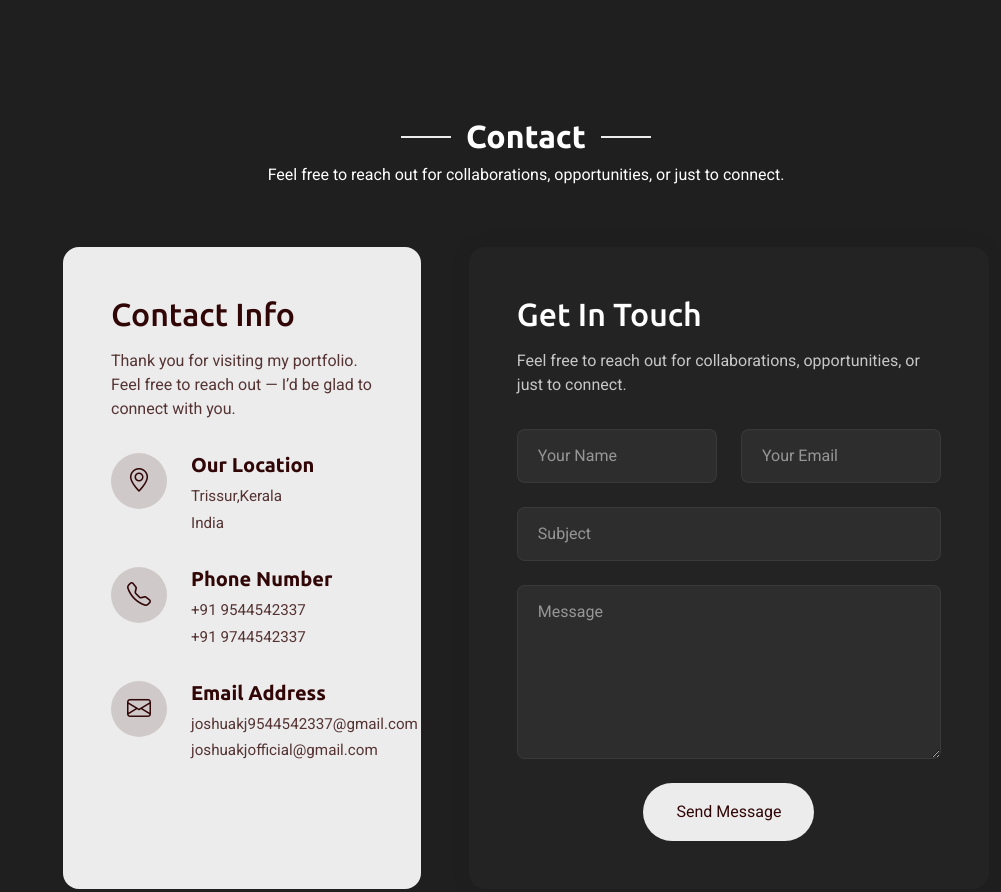
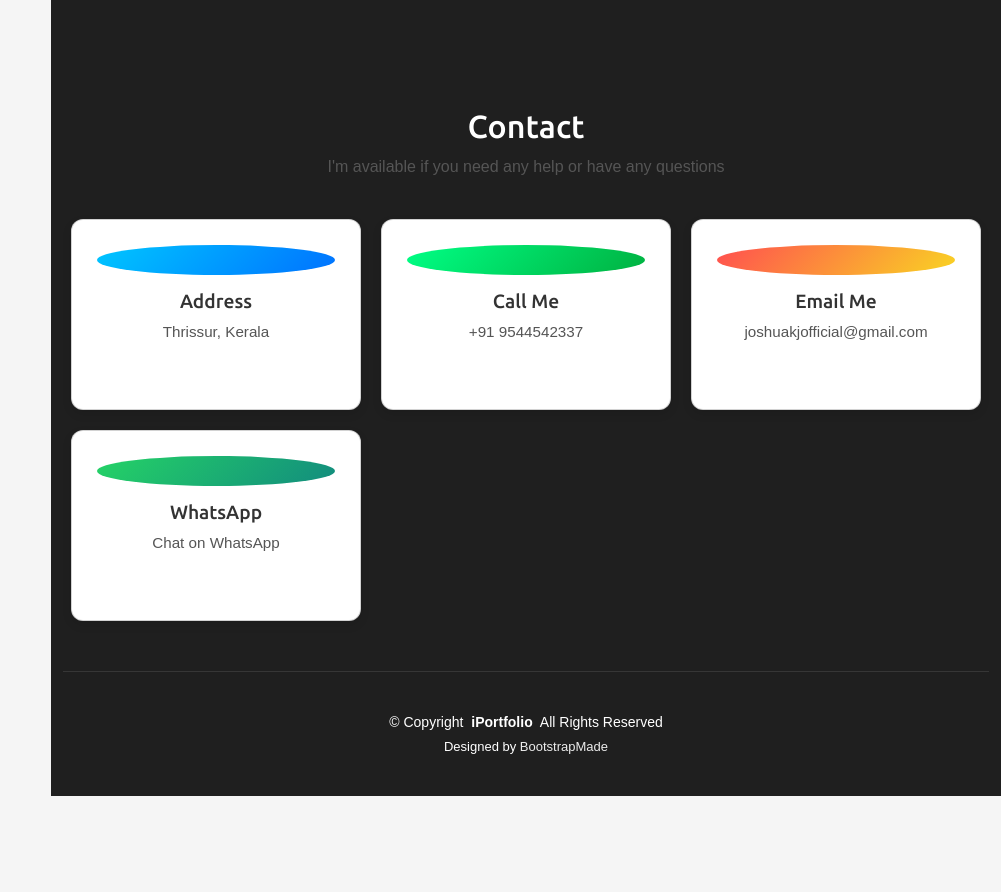
Before and after one commit to codewithjoshuakj/portfolio, a plain HTML site: page index.html in a window 1280 px wide. Shown: the part 5904-6796 px from the top of the page, without its empty margins (279-1280 px from the left). After the commit the page ends 6700 px from the top, so only its background shows below. Drawn offline with nearby package versions, Linux system fonts and the light colour scheme.

Commit message:
feat:updated1

```diff
--- a/assets/css/main.css
+++ b/assets/css/main.css
@@ -2548,3 +2548,89 @@ section,
 .starter-section {
   /* Add your styles here */
 }
+
+
+body {
+  font-family: Arial, sans-serif;
+  margin: 0;
+  padding: 0;
+  background: #f5f5f5;
+}
+
+.contact-section {
+  text-align: center;
+  padding: 50px 20px;
+}
+
+.contact-section h2 {
+  font-size: 2rem;
+  margin-bottom: 10px;
+}
+
+.contact-section p {
+  margin-bottom: 40px;
+  color: #555;
+}
+
+.contact-cards {
+  display: grid;
+  grid-template-columns: repeat(auto-fit, minmax(220px, 1fr));
+  gap: 20px;
+  max-width: 1000px;
+  margin: auto;
+}
+
+.card {
+  background: #fff;
+  padding: 25px;
+  border-radius: 12px;
+  box-shadow: 0 4px 10px rgba(0,0,0,0.1);
+  text-align: center;
+  transition: transform 0.3s ease, box-shadow 0.3s ease;
+}
+
+.card:hover {
+  transform: translateY(-5px);
+  box-shadow: 0 6px 15px rgba(0,0,0,0.15);
+}
+
+.card i {
+  font-size: 2rem;
+  margin-bottom: 15px;
+  color: #fff;
+  padding: 15px;
+  border-radius: 50%;
+  display: inline-block;
+}
+
+.address i { background: linear-gradient(135deg, #00c6ff, #0072ff); }
+.phone i { background: linear-gradient(135deg, #00ff85, #00b140); }
+.email i { background: linear-gradient(135deg, #ff4e50, #f9d423); }
+.whatsapp i { background: linear-gradient(135deg, #25d366, #128c7e); }
+
+.card h3 {
+  margin-bottom: 8px;
+  font-size: 1.2rem;
+  color: #333;
+}
+
+.card p,
+.card a {
+  font-size: 0.95rem;
+  color: #555;
+  text-decoration: none;
+}
+
+.card a:hover {
+  text-decoration: underline;
+}
+.contact-section h2 {
+  font-size: 2rem;
+  margin-bottom: 10px;
+  text-align: center;   /* centers the heading */
+}
+.contact-section p {
+  margin-bottom: 40px;
+  color: #555;
+  text-align: center;   /* centers the paragraph */
+}
--- a/index.html
+++ b/index.html
@@ -914,15 +914,15 @@
     <!-- </section>/Testimonials Section -->
 
     <!-- Contact Section -->
-    <section id="contact" class="contact section">
+    <!-- <section id="contact" class="contact section">
 
       <!-- Section Title -->
-      <div class="container section-title" data-aos="fade-up">
+      <!-- <div class="container section-title" data-aos="fade-up">
         <h2>Contact</h2>
-        <p>Feel free to reach out for collaborations, opportunities, or just to connect.</p>
-      </div><!-- End Section Title -->
+        <p>Feel free to reach out for collaborations, opportunities, or just to connect.</p> -->
+      <!-- </div> -->
 
-      <div class="container">
+      <!-- <div class="container">
 
         <div class="row g-4 g-lg-5">
           <div class="col-lg-5">
@@ -939,9 +939,9 @@
                   <p>Trissur,Kerala</p>
                   <p>India</p>
                 </div>
-              </div>
+              </div> -->
 
-              <div class="info-item">
+              <!-- <div class="info-item">
                 <div class="icon-box">
                   <i class="bi bi-telephone"></i>
                 </div>
@@ -963,9 +963,9 @@
                 </div>
               </div>
             </div>
-          </div>
+          </div> -->
 
-          <div class="col-lg-7">
+          <!-- <div class="col-lg-7">
             <div class="contact-form">
               <h3>Get In Touch</h3>
               <p>Feel free to reach out for collaborations, opportunities, or just to connect.</p>
@@ -995,9 +995,9 @@
                     <div class="sent-message">Your message has been sent. Thank you!</div>
 
                     <button type="submit" class="btn">Send Message</button>
-                  </div>
+                  </div> -->
 
-                </div>
+                <!-- </div>
               </form>
 
             </div>
@@ -1007,7 +1007,40 @@
 
       </div>
 
-    </section><!-- /Contact Section -->
+    </section>/Contact Section -->
+
+
+
+    <section class="contact-section">
+    <h2>Contact</h2>
+    <p>I'm available if you need any help or have any questions</p>
+
+    <div class="contact-cards">
+      <div class="card address">
+        <i class="fas fa-map-marker-alt"></i>
+        <h3>Address</h3>
+        <p>Thrissur, Kerala</p>
+      </div>
+
+      <div class="card phone">
+        <i class="fas fa-phone-alt"></i>
+        <h3>Call Me</h3>
+        <p><a href="tel:+919746998909">+91 9544542337</a></p>
+      </div>
+
+      <div class="card email">
+        <i class="fas fa-envelope"></i>
+        <h3>Email Me</h3>
+        <p><a href="mailto:yourmail@gmail.com">joshuakjofficial@gmail.com</a></p>
+      </div>
+
+      <div class="card whatsapp">
+        <i class="fab fa-whatsapp"></i>
+        <h3>WhatsApp</h3>
+        <p><a href="https://wa.me/9544542337" target="_blank">Chat on WhatsApp</a></p>
+      </div>
+    </div>
+  </section>
 
   </main>
 
```
